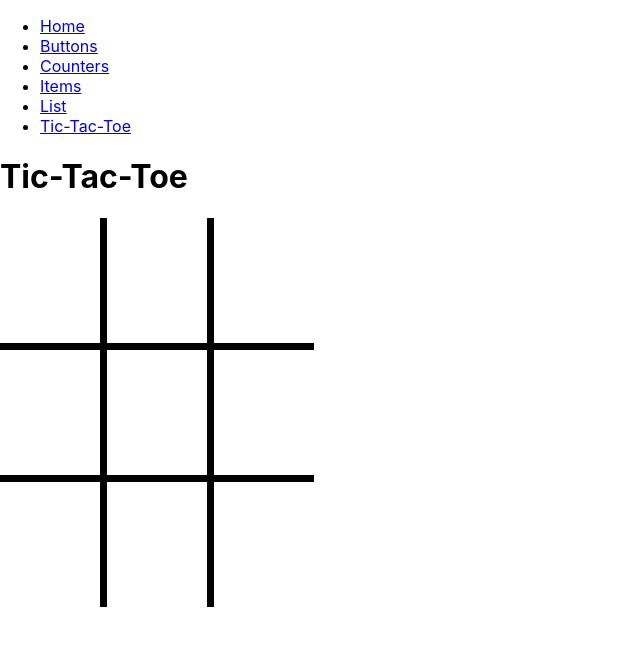
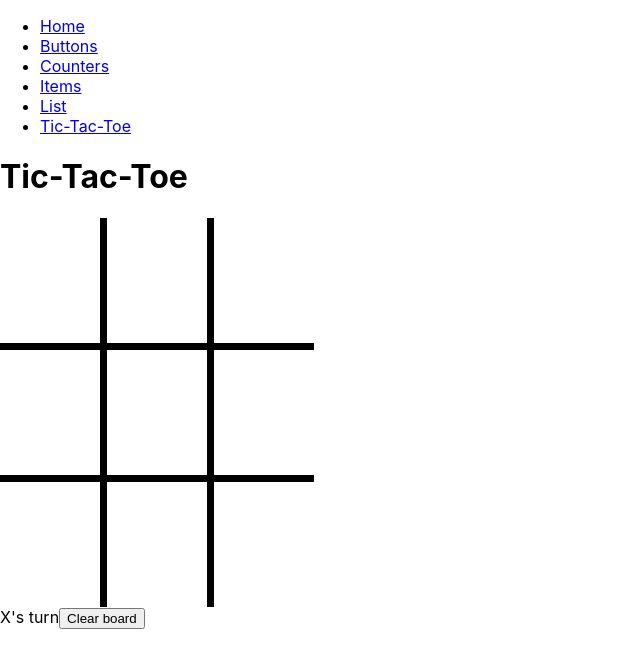
Before and after one commit to TaaviKodari/2023KevatKe1830_React-harjoitus, a React (Create React App) app in the folder 2023kevatke1830_react_harjoitus/: page /TicTacToe in a window 1280 px wide. Shown: the top 668 px of the page, without its empty margins (0-640 px from the left). Built offline with nearby package versions, Linux system fonts and the light colour scheme.

Commit message:
conditional render kesken

```diff
--- a/2023kevatke1830_react_harjoitus/src/TicTacToe/TicTacToe.jsx
+++ b/2023kevatke1830_react_harjoitus/src/TicTacToe/TicTacToe.jsx
@@ -17,10 +17,21 @@ export const TicTacToe = ()=>{
         {
             setStatus(`Winner: ${winner}`);
         }
+        else if(!gameState.includes('')){
+            setStatus("It's a draw");
+        }
+        else{
+            setStatus(`${isXTurn ? 'X' : 'O'}'s turn`);
+        }
     },[gameState])
 
     const onSquareClick = (index) =>{
         let strings = Array.from(gameState);
+
+       if(status.includes("Winner")){
+            return;
+       }
+
         if(strings[index] !== '')
         {
             return;
@@ -55,7 +66,27 @@ export const TicTacToe = ()=>{
         <div>
             <h1>Tic-Tac-Toe</h1>
             <Board gameState={gameState} onSquareClick={onSquareClick}/>
-            {status}
+
+           {!status.includes("Winner") &&(
+                <>
+                    <span>{status}</span>
+                    <button onClick={()=>{
+                        setGameState(intialBoard);
+                        setIsXTurn(true);
+                    }}>Clear board</button>
+                </>
+           )}
+
+            {status.includes("Winner") &&(
+                <>
+                    <span>{status}</span>
+                    <button onClick={()=>{
+                        setGameState(intialBoard);
+                        setIsXTurn(true);
+                    }}>Play again</button>
+                </>
+           )}
+
         </div>
     );
 }
```
